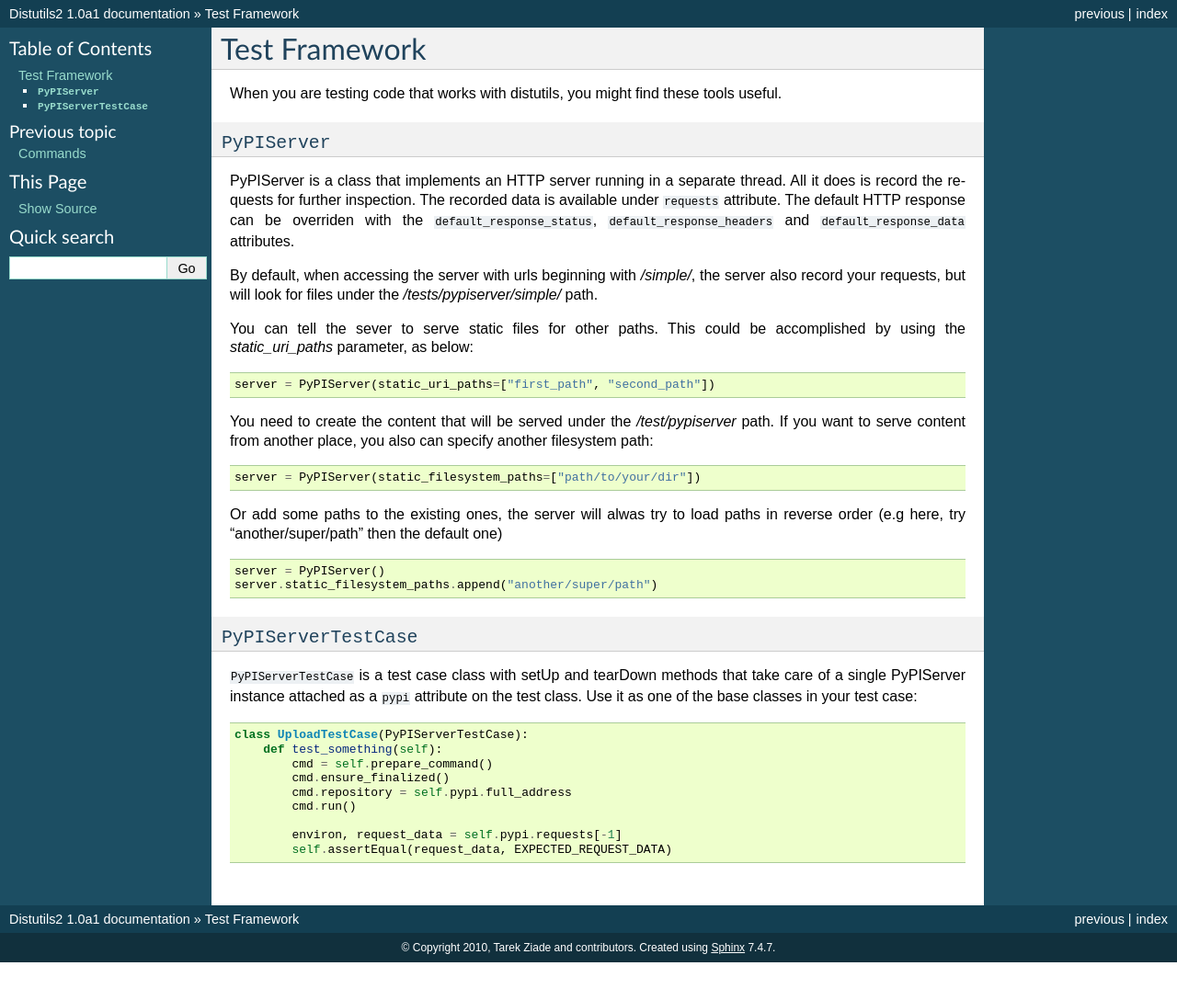
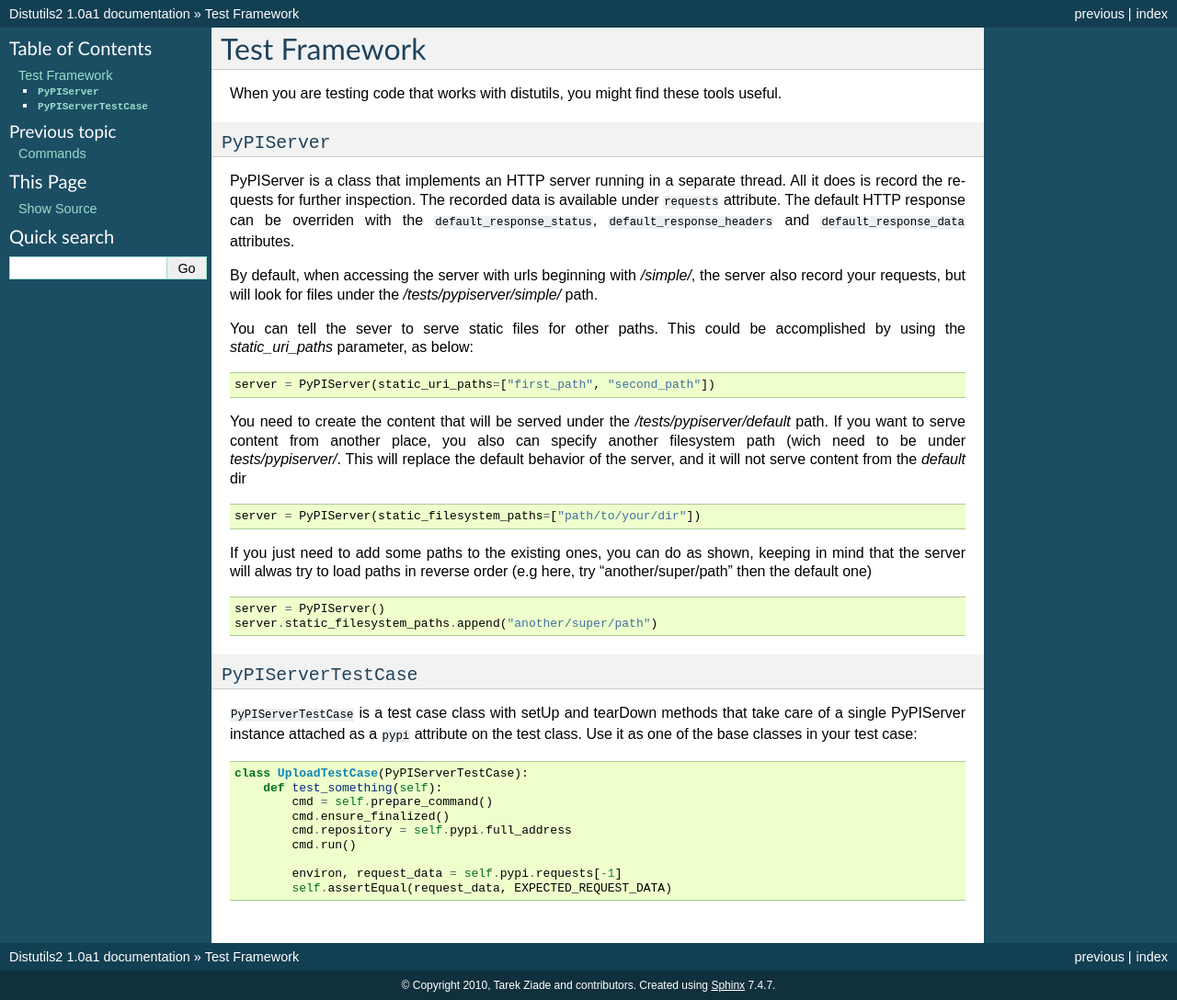
Before and after one commit to crateio/distutils2, a Sphinx documentation site: the page built from docs/source/test_framework.rst, in a window 1280 px wide. Shown: the whole page at 92% size. Built offline with Sphinx 7.4.7, drawn with Linux system fonts in a browser that asks for light colours; before the commit the page ends 1047 px from its top, so only the background shows below that.

Commit message:
Mocked PyPIServer - Some work to isolate the tests cases from each others while serving contents
--HG--
rename : src/distutils2/tests/pypiserver/simple/index.html => src/distutils2/tests/pypiserver/test_pypi_server/simple/index.html

```diff
--- a/docs/source/test_framework.rst
+++ b/docs/source/test_framework.rst
@@ -23,14 +23,17 @@
 
     server = PyPIServer(static_uri_paths=["first_path", "second_path"])
 
-You need to create the content that will be served under the `/test/pypiserver`
-path. If you want to serve content from another place, you also can specify
-another filesystem path::
+You need to create the content that will be served under the
+`/tests/pypiserver/default` path. If you want to serve content from another
+place, you also can specify another filesystem path (wich need to be under
+`tests/pypiserver/`. This will replace the default behavior of the server, and
+it will not serve content from the `default` dir ::
 
     server = PyPIServer(static_filesystem_paths=["path/to/your/dir"])
 
-Or add some paths to the existing ones, the server will alwas try to load paths
-in reverse order (e.g here, try "another/super/path" then the default one) ::
+If you just need to add some paths to the existing ones, you can do as shown,
+keeping in mind that the server will alwas try to load paths in reverse order
+(e.g here, try "another/super/path" then the default one) ::
 
     server = PyPIServer()
     server.static_filesystem_paths.append("another/super/path")
```
Also changed, not shown: 6 other files.
